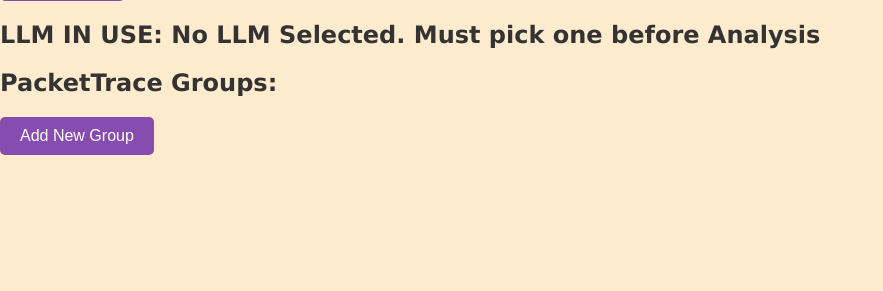
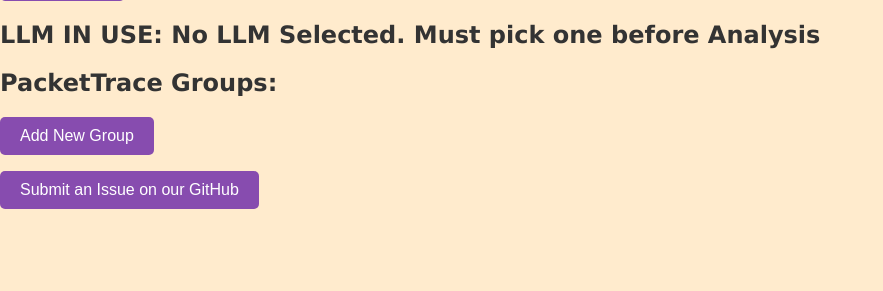
Before and after one commit to packto-ai/trace-analyzer, a FastAPI app: page / in a window 1280 px wide. Shown: the part 180-471 px from the top of the page, without its empty margins (0-883 px from the left). Run offline with FastAPI, Linux system fonts and the light colour scheme; data that the repository does not hold is empty; parts of the project's set-up code (start-up, migrations or seed data) failed here and were passed over; some libraries are stand-ins or nearby versions.

Commit message:
link to issues updated

```diff
--- a/templates/index.html
+++ b/templates/index.html
@@ -64,6 +64,10 @@
         </ul>
     </div>
 
+    <button onclick="window.open('https://github.com/packto-ai/trace-analyzer', '_blank');">
+        Submit an Issue on our GitHub
+    </button>
+
     <script src="/static/scripts.js"></script>
 </body>
 </html>
```
